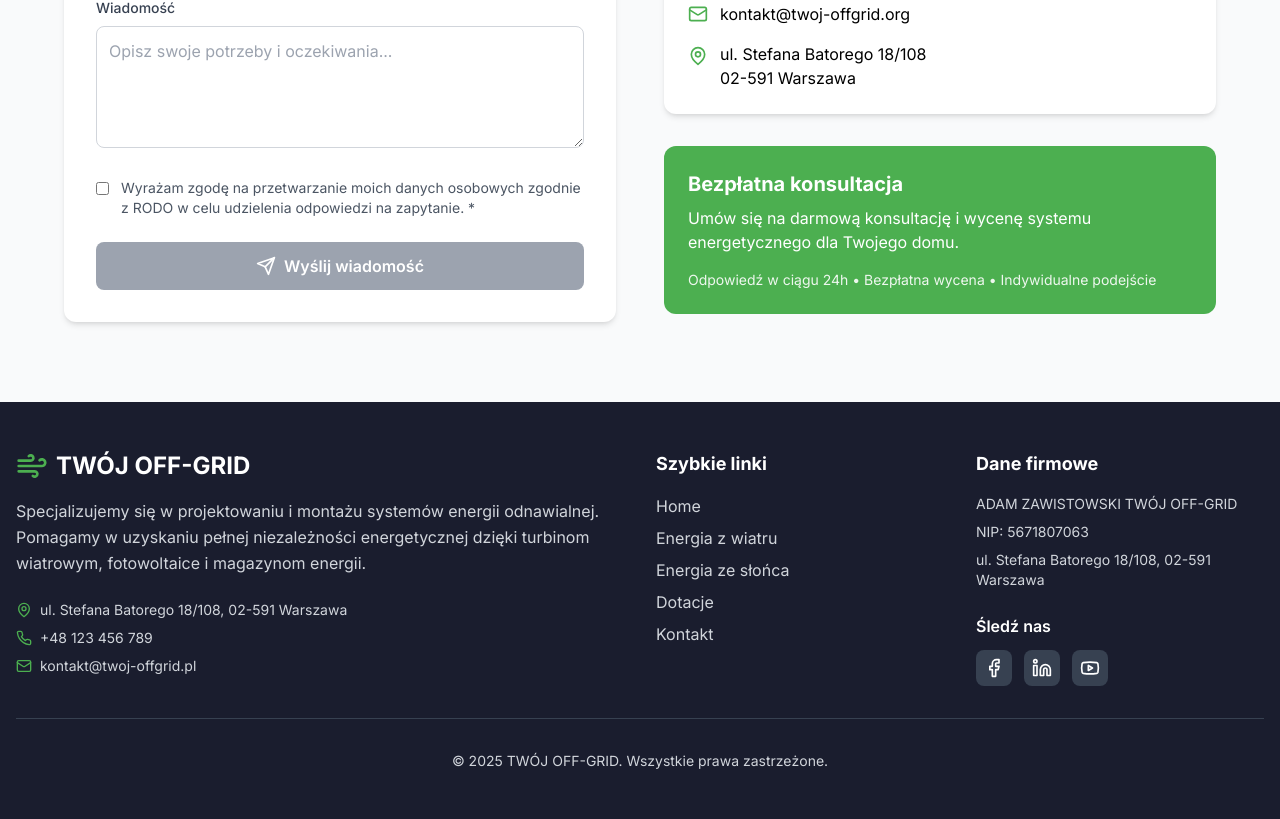
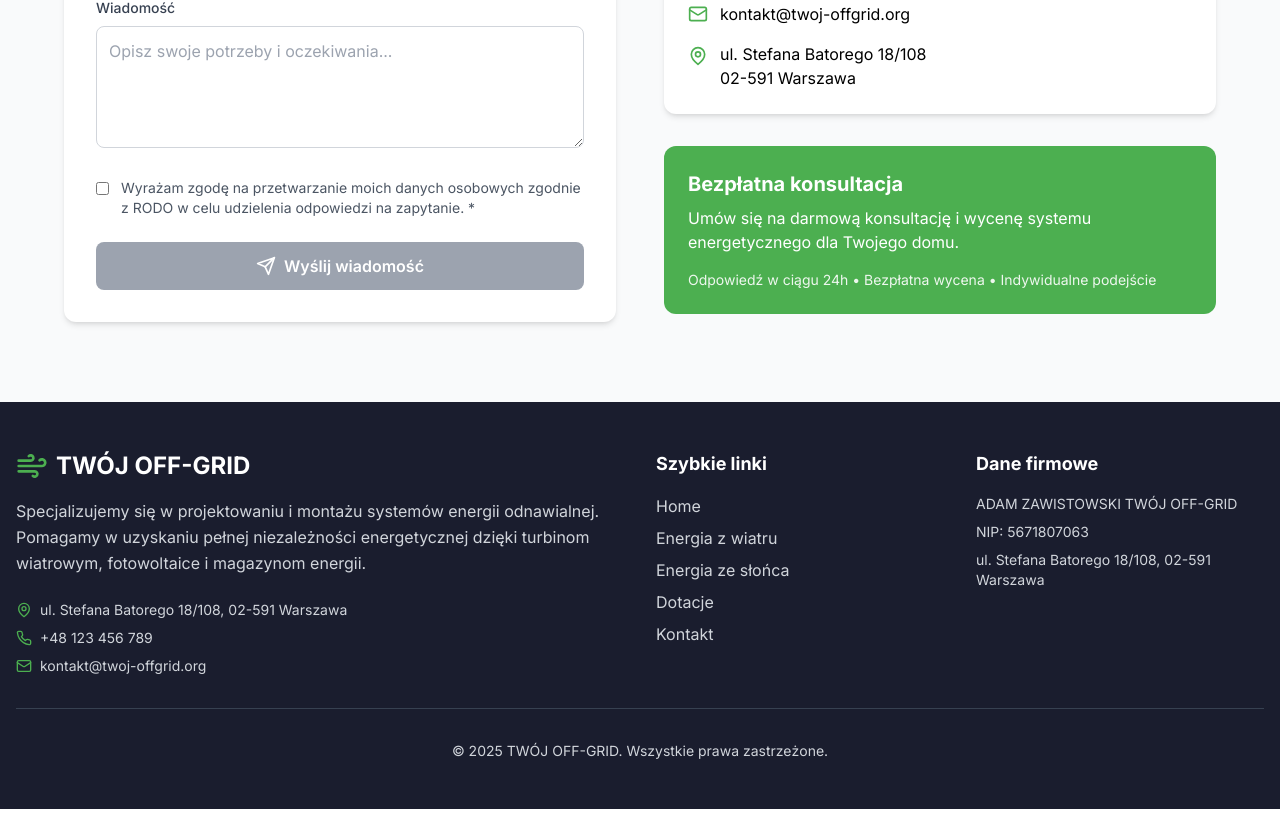
Before and after one commit to jimmijazzzz/ofgrid, a React (Vite) app: page / in a window 1280 px wide. Shown: the part 6846-7665 px from the top of the page. Built offline with nearby package versions, Linux system fonts and the light colour scheme.

Commit message:
Usunięto niepotrzebną sekcję social media (Facebook, LinkedIn, YouTube) z Footer

```diff
--- a/src/components/Footer.tsx
+++ b/src/components/Footer.tsx
@@ -1,5 +1,5 @@
-import React from 'react';
-import { Wind, Facebook, Linkedin, Youtube, Mail, Phone, MapPin } from 'lucide-react';
+
+import { Wind, Mail, Phone, MapPin } from 'lucide-react';
 
 const Footer = () => {
   const scrollToSection = (id: string) => {
@@ -33,7 +33,7 @@ const Footer = () => {
               </div>
               <div className="flex items-center">
                 <Mail className="h-4 w-4 mr-2 text-green-500" />
-                <span>kontakt@twoj-offgrid.pl</span>
+                <span>kontakt@twoj-offgrid.org</span>
               </div>
             </div>
           </div>
@@ -94,30 +94,6 @@ const Footer = () => {
               <p>ul. Stefana Batorego 18/108, 02-591 Warszawa</p>
             </div>
 
-            <h4 className="font-semibold mb-3">Śledź nas</h4>
-            <div className="flex space-x-3">
-              <a
-                href="#"
-                className="bg-gray-700 hover:bg-green-500 p-2 rounded-lg transition-colors"
-                aria-label="Facebook"
-              >
-                <Facebook className="h-5 w-5" />
-              </a>
-              <a
-                href="#"
-                className="bg-gray-700 hover:bg-green-500 p-2 rounded-lg transition-colors"
-                aria-label="LinkedIn"
-              >
-                <Linkedin className="h-5 w-5" />
-              </a>
-              <a
-                href="#"
-                className="bg-gray-700 hover:bg-green-500 p-2 rounded-lg transition-colors"
-                aria-label="YouTube"
-              >
-                <Youtube className="h-5 w-5" />
-              </a>
-            </div>
           </div>
         </div>
 
```
Also changed, not shown: 1 other file (tests, documents, lock files or other folders).
